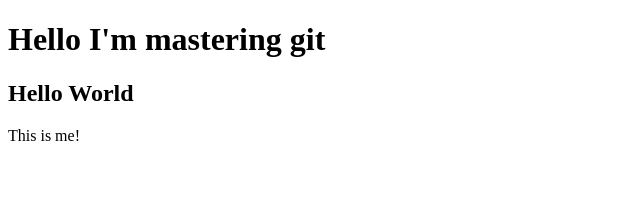
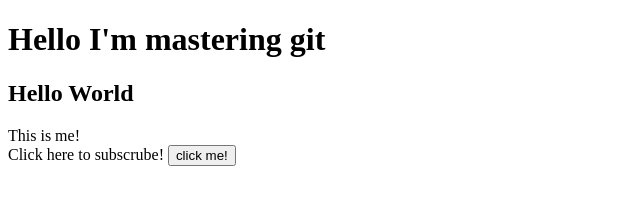
Before and after one commit to daaanils/mastering_git, a plain HTML site: page index.html in a window 1280 px wide. Shown: the whole page, without its empty margins (0-640 px from the left). Drawn offline with Linux system fonts and the light colour scheme.

Commit message:
added hero section

```diff
--- a/index.html
+++ b/index.html
@@ -13,5 +13,11 @@
         This is me!
     </section>
 
+    <main>
+        Click here to subscrube!
+
+        <button>click me!</button>
+    </main>
+
 </body>
 </html>
```
